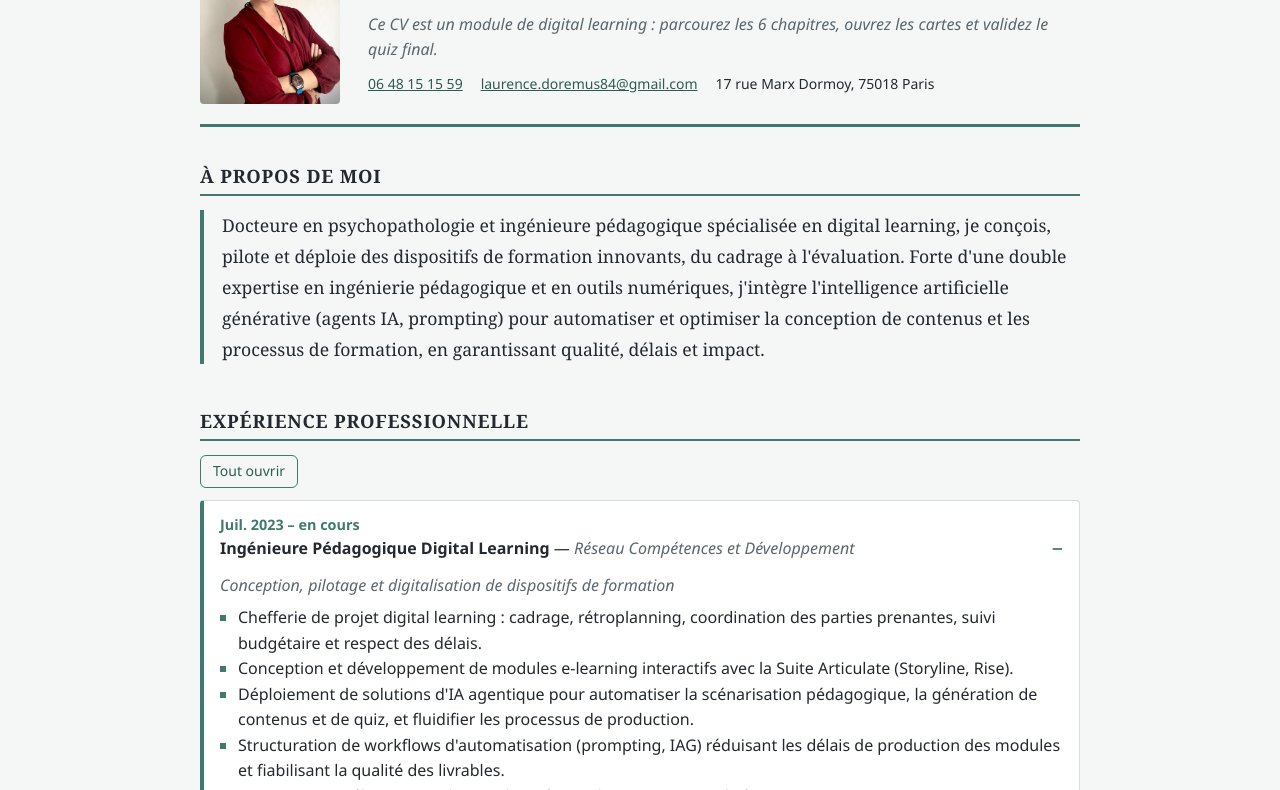
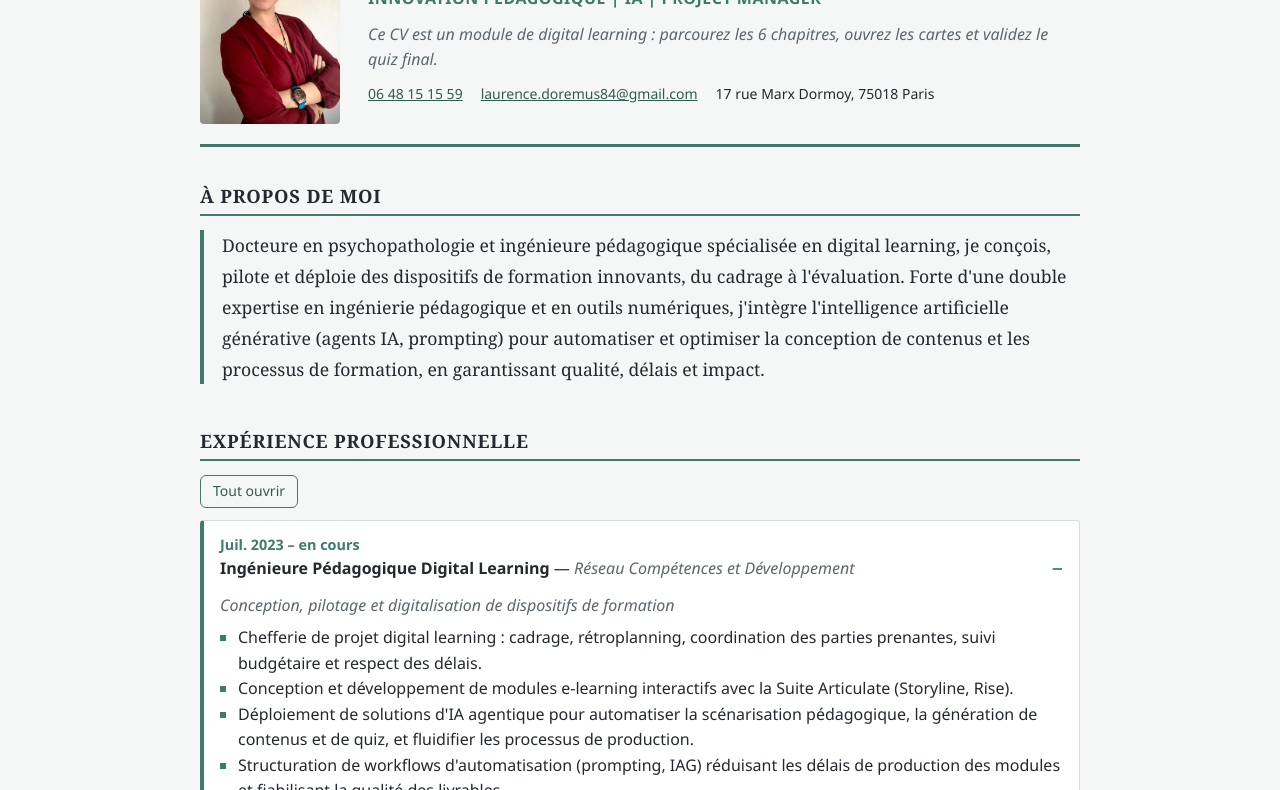
Before and after one commit to LaurenceDore/CV_bilingue, a plain HTML site: page index.html in a window 1280 px wide. Shown: the part 182-972 px from the top of the page. Drawn offline with Linux system fonts and the light colour scheme.

Commit message:
Increase hero image height from 180px to 200px

```diff
--- a/style.css
+++ b/style.css
@@ -17,7 +17,7 @@ a{color:var(--green-d)}
 #bar{display:block;height:100%;width:0;background:#8fd1bd;transition:width .4s}
 main{max-width:920px;margin:0 auto;padding:24px 20px 80px}
 .hero{display:flex;gap:28px;align-items:center;padding:28px 0 20px;border-bottom:3px solid var(--green)}
-.hero img{width:140px;height:180px;object-fit:cover;border-radius:4px;flex:none}
+.hero img{width:140px;height:200px;object-fit:cover;border-radius:4px;flex:none}
 h1{font:700 2.1rem/1.1 var(--serif);margin:0;letter-spacing:.5px}
 .job{color:var(--green);font-weight:700;letter-spacing:.5px;margin:6px 0 10px}
 .lead-in{margin:0 0 10px;color:var(--mut);font-style:italic}
```
